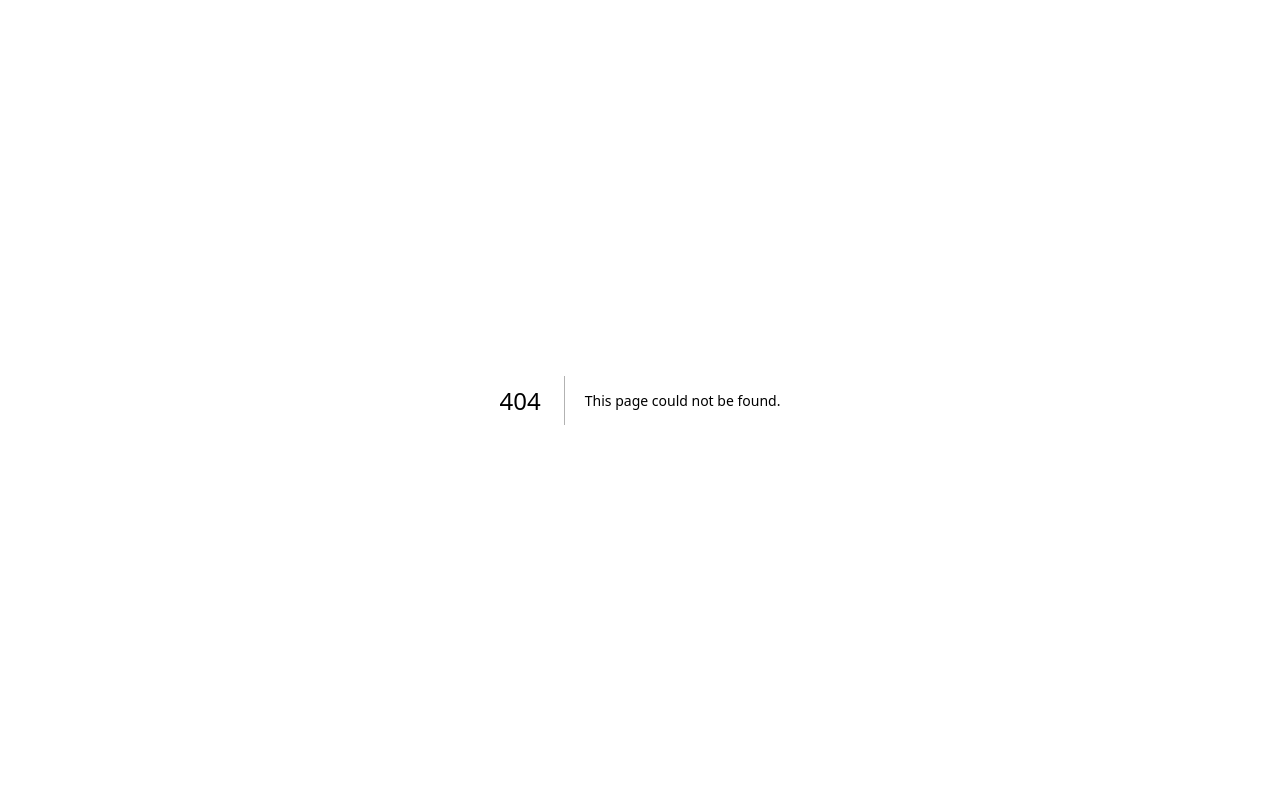
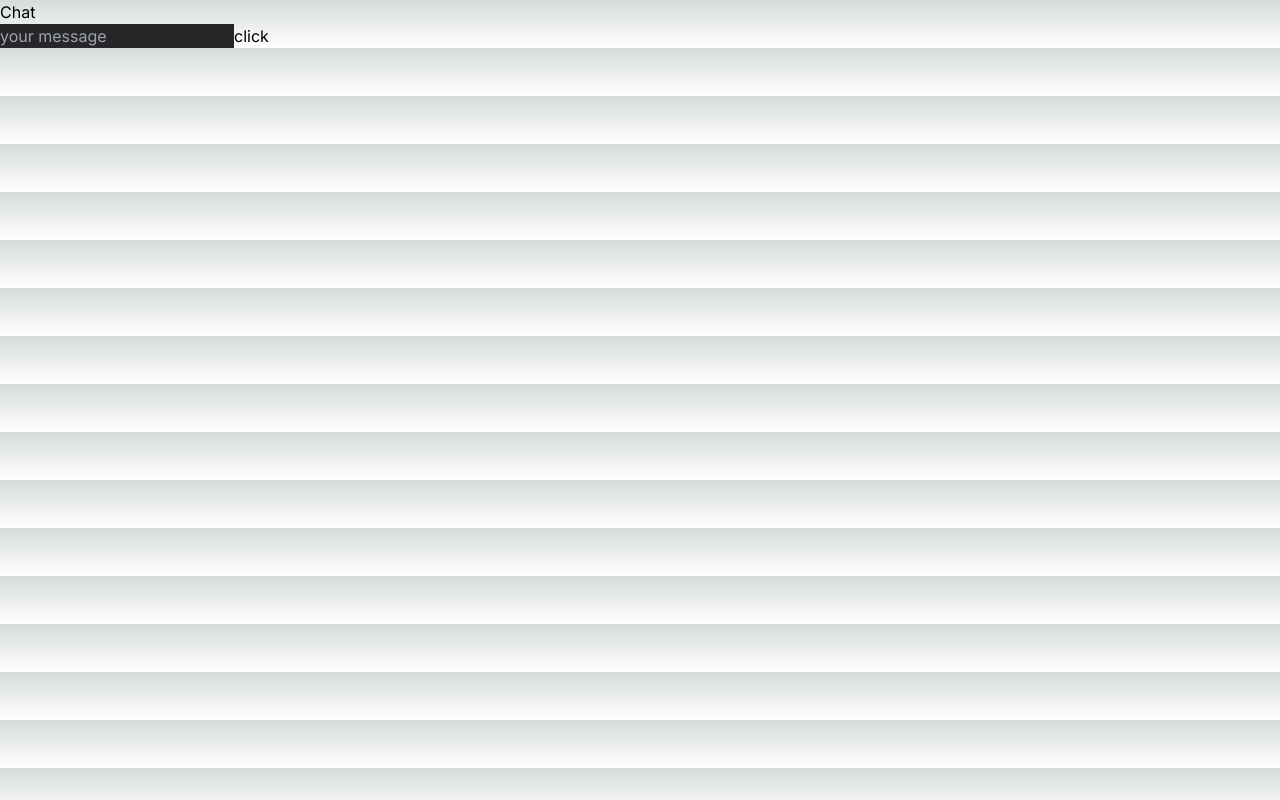
Before and after one commit to Kitasio/chat-app, a Next.js app: page /chat in a window 1280 px wide. Before the commit this address had no page. Built offline with nearby package versions, Linux system fonts and the light colour scheme.

Commit message:
initial input

```diff
--- /dev/null
+++ b/app/chat/page.tsx
@@ -0,0 +1,31 @@
+"use client"
+
+import { useState } from "react"
+
+const ChatPage = () => {
+  const [message, setMessage] = useState("")
+  const [llamaRes, setLlamaRes] = useState("")
+
+  const queryLlama = async () => {
+    const query = `${process.env.apiEndpoint}/query?text=${message}`
+    const response = await fetch(query, {
+      mode: "cors",
+      cache: "no-store"
+    });
+
+    const res = await response.text();
+    setLlamaRes(res)
+  }
+
+  return (
+    <>
+    <div>Chat</div>
+    <input onChange={(e) => setMessage(e.target.value)} className="bg-zinc-800" placeholder="your message" />
+    <button onClick={() => queryLlama()}>click</button>
+    <div>{llamaRes}</div>
+    </>
+  )
+}
+
+
+export default ChatPage
--- a/app/page.tsx
+++ b/app/page.tsx
@@ -3,24 +3,23 @@ type Document = {
   text: string;
 };
 
-const apiUrl = process.env.API_ENDPOINT || "http://localhost:5521";
+const fetchDocuments = async () => {
+  try {
+    const response = await fetch(`${process.env.apiEndpoint}/getDocuments`, {
+      mode: "cors",
+      cache: "no-store"
+    });
 
-const fetchDocuments = async () => {
-  const response = await fetch(`${apiUrl}/getDocuments`, {
-    mode: "cors",
-  });
-
-  if (!response.ok) {
+    const documentList = (await response.json()) as Document[];
+    return documentList;
+  } catch (error) {
+    console.log(error)
     return [];
   }
-
-  const documentList = (await response.json()) as Document[];
-  return documentList;
 };
 
 const IndexPage = async () => {
   const docs = await fetchDocuments();
-  console.log(apiUrl)
   return (
     <div className="bg-zinc-900">
       <div>IndexPage</div>
--- a/next.config.js
+++ b/next.config.js
@@ -3,6 +3,9 @@ const nextConfig = {
   experimental: {
     appDir: true,
   },
+  env: {
+    apiEndpoint: process.env.API_ENDPOINT || "http://localhost:5521",
+  },
 }
 
 module.exports = nextConfig
```
